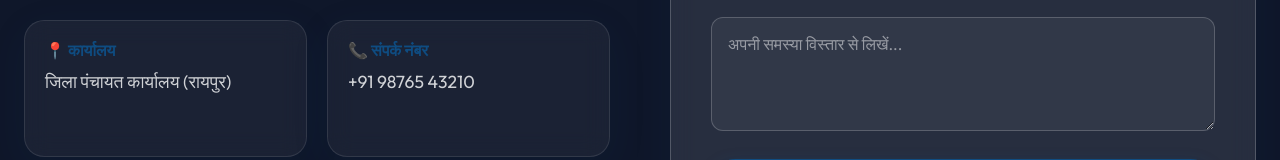
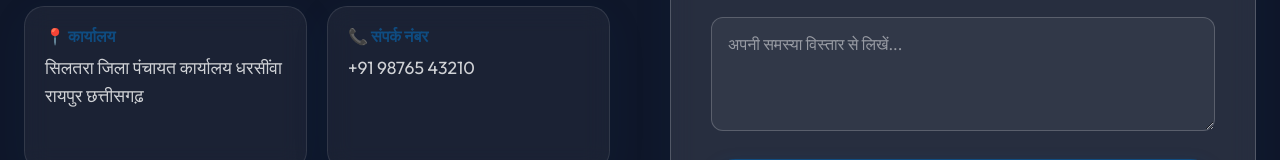
Before and after one commit to jeet565/Harishankar-niishad-website, a website built with Vite: page index.html in a window 1280 px wide. Shown: the part 2437-2597 px from the top of the page. Built offline with nearby package versions, Linux system fonts and the light colour scheme.

Commit message:
Update office address to Siltara jila panchayat karyalaya dharsiva raipur chattisgarh in Hindi

```diff
--- a/index.html
+++ b/index.html
@@ -157,7 +157,7 @@
           <div class="contact-cards">
             <div class="contact-card glass-panel">
                <h4>📍 कार्यालय</h4>
-               <p>जिला पंचायत कार्यालय (रायपुर)</p>
+               <p>सिलतरा जिला पंचायत कार्यालय धरसींवा रायपुर छत्तीसगढ़</p>
             </div>
             <div class="contact-card glass-panel">
                <h4>📞 संपर्क नंबर</h4>
```
